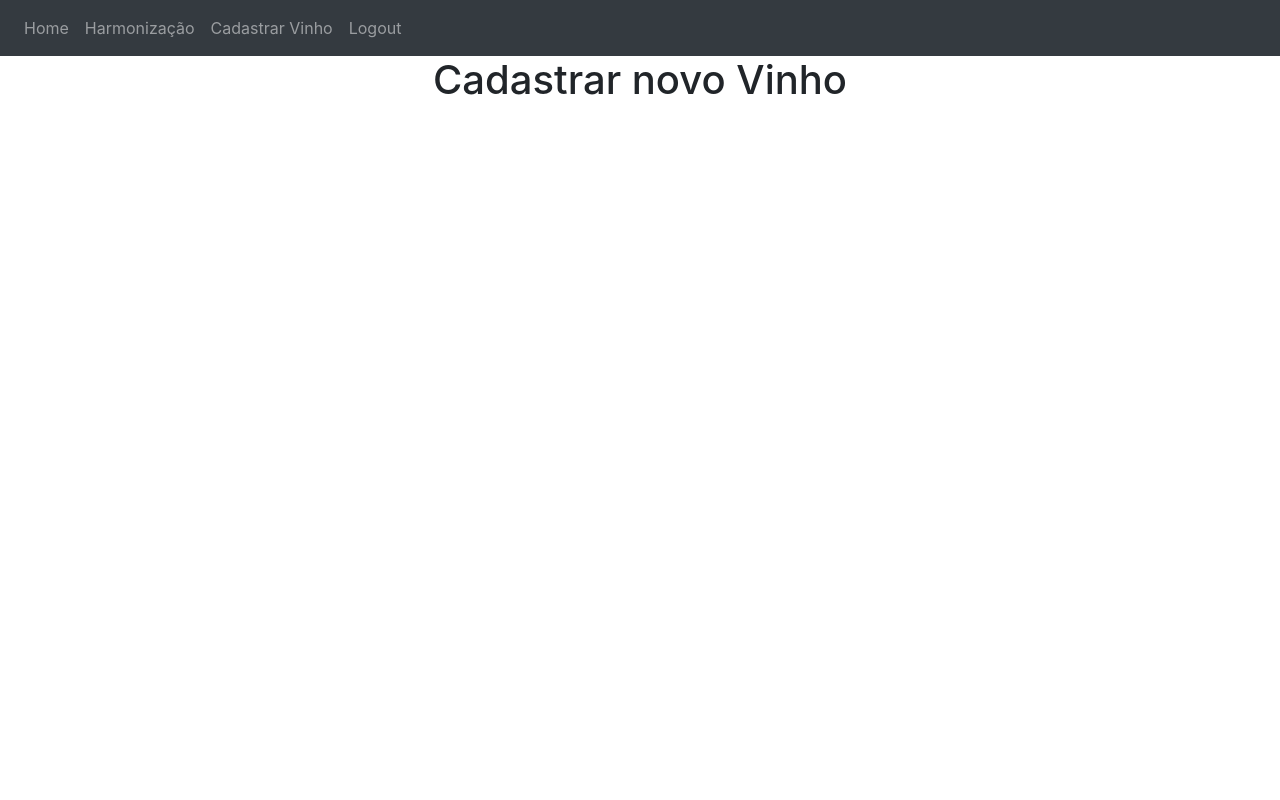
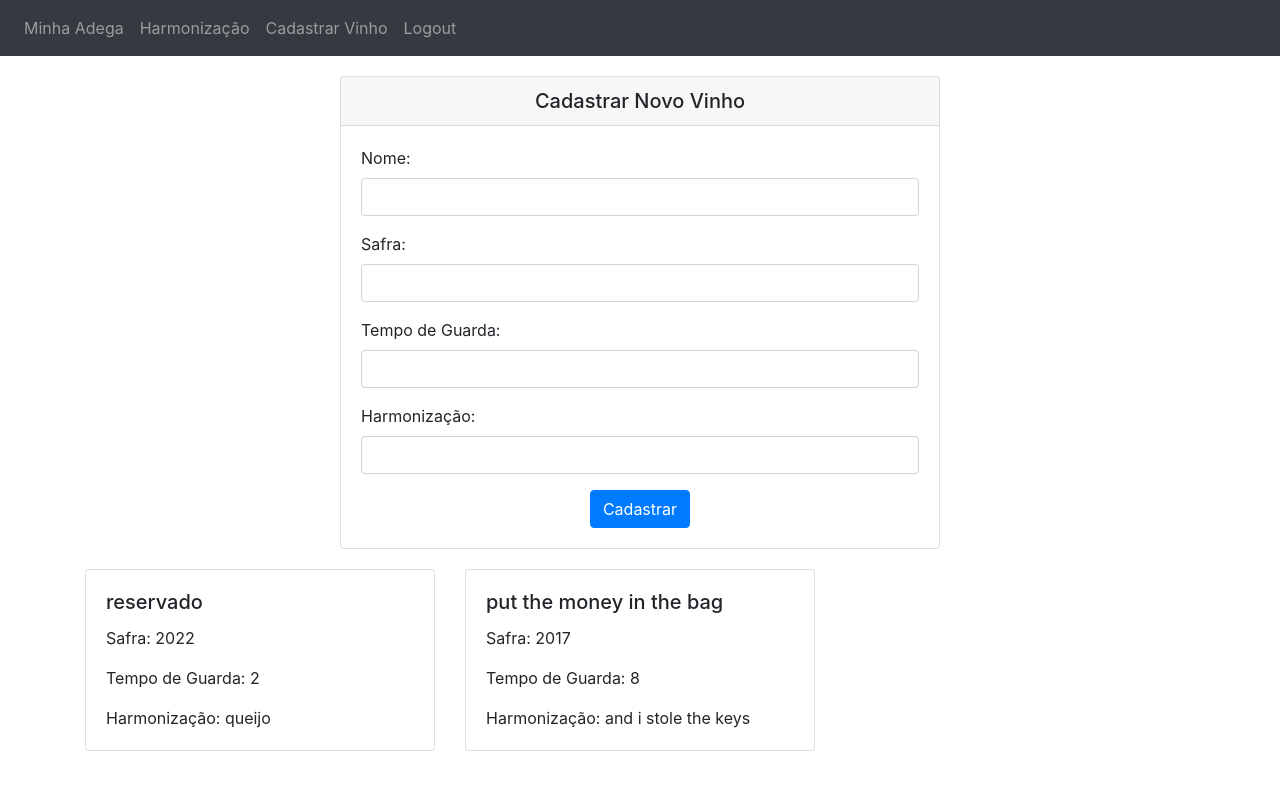
Before and after one commit to Maria0419/vinhoteca3, a Flask app: page /cadastro in a window 1280 px wide. Run offline with Flask 3, Linux system fonts and the light colour scheme; a user stored in the database is signed in; some libraries are stand-ins or nearby versions.

Commit message:
banco de dados e cadastro

```diff
--- a/Vinhoteca/website/templates/base.html
+++ b/Vinhoteca/website/templates/base.html
@@ -30,7 +30,7 @@
       <div class="collapse navbar-collapse" id="navbar">
         <div class="navbar-nav">
           {% if user.is_authenticated %}
-          <a class="nav-item nav-link" id="home" href="/">Home</a>
+          <a class="nav-item nav-link" id="home" href="/">Minha Adega</a>
           <a class="nav-item nav-link" id="harmonizacao" href="/harmonizacao">Harmonização</a>
           <a class="nav-item nav-link" id="register" href="/cadastro">Cadastrar Vinho</a>
           <a class="nav-item nav-link" id="logout" href="/logout">Logout</a>
--- a/Vinhoteca/website/templates/wine_register.html
+++ b/Vinhoteca/website/templates/wine_register.html
@@ -1,4 +1,69 @@
 {% extends "base.html" %} {% block title %}Cadastro{% endblock %} {% block content
     %}
-<h1 align="center">Cadastrar novo Vinho</h1>
+    <!--<h1 align="center" style="margin-top: 20px; margin-bottom: 20px;">Cadastrar Novo Vinho</h1>
+    <form method="POST">
+      <div align="center"  >
+        <label for="nome">Nome: </label>
+        <input type="text" name="nome" id="nome"> </input>
+        <br />
+        <label for="safra">Safra: </label>
+        <input type="number" name="safra" id="safra"> </input>
+        <br />
+        <label for="tempodeguarda">Tempo de Guarda: </label>
+        <input type="number" name="tempodeguarda" id="tempodeguarda"> </input>
+        <br />
+        <label for="harmonizacao">Harmonização: </label>
+        <input type="text" name="harmonizacao" id="harmonizacao"> </input>
+        <br />
+
+    </div>
+    <div align="center" style="margin-bottom: 20px;">
+        <button type="submit" name="register" class="btn btn-primary">Cadastrar</button>
+    </div>
+    </form>-->
+
+    <div class="card mx-auto" style="max-width: 600px; margin-bottom: 20px; margin-top: 20px;">
+        <h5 class="card-header text-center">Cadastrar Novo Vinho</h5>
+        <div class="card-body">
+          <form method="POST">
+            <div class="form-group">
+              <label for="nome">Nome:</label>
+              <input type="text" class="form-control" name="nome" id="nome"> </input>
+            </div>
+            <div class="form-group">
+              <label for="safra">Safra:</label>
+              <input type="number" class="form-control" name="safra" id="safra"> </input>
+            </div>
+            <div class="form-group">
+              <label for="tempodeguarda">Tempo de Guarda:</label>
+              <input type="number" class="form-control" name="tempodeguarda" id="tempodeguarda"> </input>
+            </div>
+            <div class="form-group">
+              <label for="harmonizacao">Harmonização:</label>
+              <input type="text" class="form-control" name="harmonizacao" id="harmonizacao"> </input>
+            </div>
+            <div class="text-center">
+                <button type="submit" name="register" class="btn btn-primary">Cadastrar</button>
+            </div>
+          </form>
+        </div>
+      </div>
+
+
+    <div class="row">
+        {% for vinho in vinhos %}
+          <div class="col-md-4">
+            <div class="card mb-4 box-shadow">
+              <div class="card-body">
+                <h5 class="card-title">{{ vinho.nome }}</h5>
+                <p class="card-text">Safra: {{ vinho.safra }}</p>
+                <p class="card-text">Tempo de Guarda: {{ vinho.tempodeguarda }}</p>
+                <p class="card-text">Harmonização: {{ vinho.harmonizacao }}</p>
+              </div>
+            </div>
+          </div>
+        {% endfor %}
+      </div>
+
+
     {% endblock %}
--- a/Vinhoteca/website/views.py
+++ b/Vinhoteca/website/views.py
@@ -1,7 +1,8 @@
 from flask import Blueprint, render_template, request, flash, jsonify, redirect, url_for
 from flask_login import login_required, current_user
 from .models import Note
-from .models import Vinho
+from .models import Vinhos
+from .models import Inventario
 from . import db
 import json
 
@@ -11,22 +12,6 @@ views = Blueprint('views', __name__)
 @views.route('/', methods=['GET', 'POST'])
 @login_required
 def home():
-    if request.method == 'POST':
-        if 'register' in request.form:
-            return redirect(url_for('views.register'))
-
-        if 'add' in request.form:
-            nome = request.form.get('nome')#Gets the note from the HTML
-            safra = request.form.get('safra')
-            tempodeguarda = request.form.get('tempodeguarda')
-
-            if len(nome) < 1:
-                flash('Nome inválido!', category='error')
-            else:
-                novo_vinho = Vinho(nome=nome, safra=safra, user_id=current_user.id)  #providing the schema for the note
-                db.session.add(novo_vinho) #adding the note to the database
-                db.session.commit()
-                flash('Vinho Adiconado!', category='success')
 
     return render_template("home.html", user=current_user)
 
@@ -34,7 +19,26 @@ def home():
 @views.route('/cadastro', methods=['GET', 'POST'])
 @login_required
 def register():
-      return render_template("wine_register.html", user=current_user)
+    if request.method == 'POST':
+
+        if 'add' in request.form:
+            return redirect(url_for('views.home'))
+
+        if 'register' in request.form:
+            nome = request.form.get('nome')#Gets the note from the HTML
+            safra = request.form.get('safra')
+            tempodeguarda = request.form.get('tempodeguarda')
+            harmonizacao = request.form.get('harmonizacao')
+
+            if len(nome) < 1:
+                flash('Nome inválido!', category='error')
+            else:
+                novo_vinho = Vinhos(nome=nome, safra=safra, tempodeguarda = tempodeguarda, harmonizacao=harmonizacao)  #providing the schema for the note
+                db.session.add(novo_vinho) #adding the note to the database
+                db.session.commit()
+                flash('Vinho Adiconado!', category='success')
+    vinhos = Vinhos.query.all()
+    return render_template("wine_register.html", vinhos=vinhos, user=current_user)
 
 @views.route('/harmonizacao', methods=['GET', 'POST'])
 @login_required
@@ -45,7 +49,7 @@ def pairing():
 def delete_vinho():
     vinho = json.loads(request.data) # this function expects a JSON from the INDEX.js file
     vinhoId = vinho['vinhoId']
-    vinho = Vinho.query.get(vinhoId)
+    vinho = Vinhos.query.get(vinhoId)
     if vinho:
         if vinho.user_id == current_user.id:
             db.session.delete(vinho)
```
Also changed, not shown: Vinhoteca/website/models.py (+17 -5 lines), Vinhoteca/website/templates/home.html (+2 -34 lines), Vinhoteca/instance/database.db, Vinhoteca/website/auth.py (line endings or trailing spaces).
